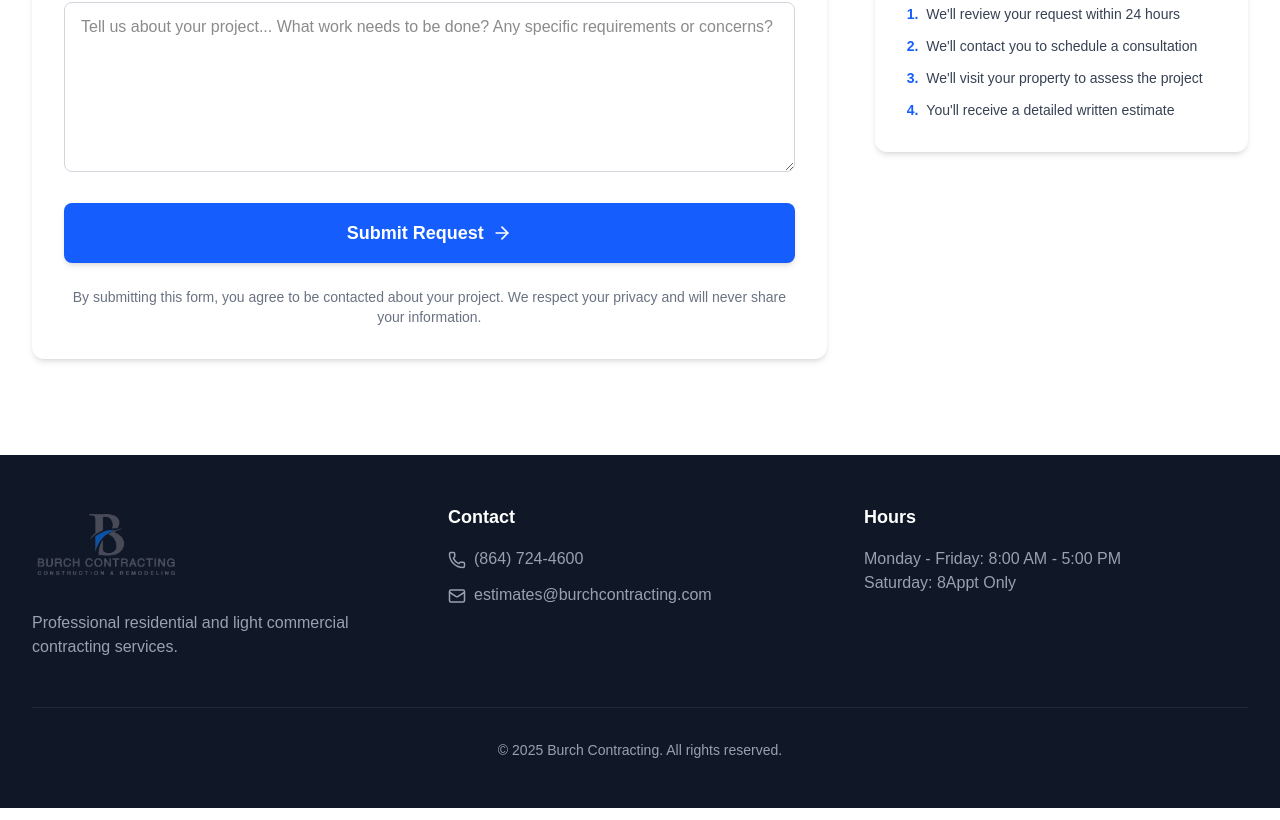
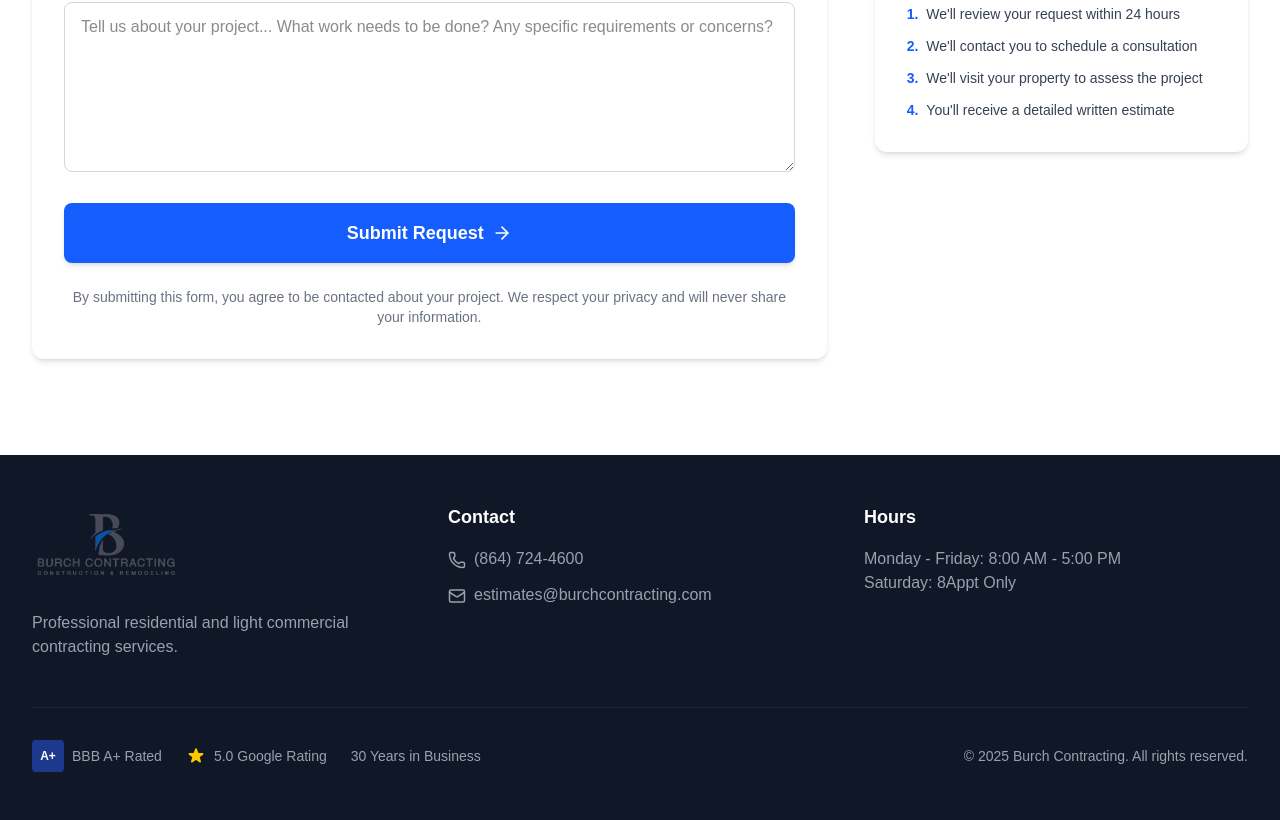
Before and after one commit to cscottburch1/burch-contracting-fresh, a Next.js app: page /contact in a window 1280 px wide. Shown: the part 1040-1860 px from the top of the page. Built offline with nearby package versions, Linux system fonts and the light colour scheme; no server answers.

Commit message:
Add BBB A+ rating throughout site - badges, footer, and credentials

```diff
--- a/src/app/page.tsx
+++ b/src/app/page.tsx
@@ -106,16 +106,18 @@ export default function HomePage() {
 
             <div className="flex flex-wrap items-center gap-6 md:gap-8 text-base animate-fade-in-up stagger-3 opacity-0">
               <div className="flex items-center gap-3 glass px-4 py-2 rounded-full">
-                <Icon name="ShieldCheck" size={24} className="text-green-400" />
-                <span className="font-medium">Licensed & Insured</span>
+                <div className="bg-blue-900 text-white rounded-full w-7 h-7 flex items-center justify-center font-bold text-xs">
+                  A+
+                </div>
+                <span className="font-medium">BBB A+ Rated</span>
               </div>
               <div className="flex items-center gap-3 glass px-4 py-2 rounded-full">
                 <Icon name="Star" size={24} className="text-yellow-400" />
-                <span className="font-medium">5-Star Rated</span>
+                <span className="font-medium">5.0 Google Rating</span>
               </div>
               <div className="flex items-center gap-3 glass px-4 py-2 rounded-full">
-                <Icon name="MapPin" size={24} className="text-blue-400" />
-                <span className="font-medium">Local & Trusted</span>
+                <Icon name="ShieldCheck" size={24} className="text-green-400" />
+                <span className="font-medium">30 Years Experience</span>
               </div>
             </div>
           </div>
@@ -321,8 +323,30 @@ export default function HomePage() {
             Don't just take our word for it - hear from homeowners we've helped
           </p>
 
-          {/* Google Reviews Badge */}
-          <div className="flex items-center justify-center gap-4 mb-8">
+          {/* Trust Badges */}
+          <div className="flex flex-wrap items-center justify-center gap-4 mb-8">
+            {/* BBB A+ Badge */}
+            <a
+              href="https://www.bbb.org/us/sc/gray-court/profile/home-additions/burch-contracting-llc-0673-90007875"
+              target="_blank"
+              rel="noopener noreferrer"
+              className="inline-flex items-center gap-3 bg-white border-2 border-gray-200 rounded-lg px-6 py-4 hover:shadow-lg transition-all group"
+            >
+              <div className="flex items-center gap-2">
+                <div className="bg-blue-900 text-white rounded-full w-12 h-12 flex items-center justify-center font-bold text-lg">
+                  A+
+                </div>
+                <div className="text-left">
+                  <div className="text-sm font-semibold text-gray-900">BBB Accredited</div>
+                  <div className="text-xs text-gray-600">A+ Rating Since 2014</div>
+                </div>
+              </div>
+              <svg className="w-5 h-5 text-gray-400 group-hover:text-blue-600 transition-colors" fill="none" stroke="currentColor" viewBox="0 0 24 24">
+                <path strokeLinecap="round" strokeLinejoin="round" strokeWidth={2} d="M9 5l7 7-7 7" />
+              </svg>
+            </a>
+
+            {/* Google Reviews Badge */}
             <a
               href="https://www.google.com/maps/place/Burch+Contracting/@34.6341746,-82.0744941,17z/data=!4m7!3m6!1s0x88578d1a6ee3c001:0x147295d161e89612!8m2!3d34.6341746!4d-82.0744941!16s%2Fg%2F11bbrjh0dt"
               target="_blank"
--- a/src/components/layout/Footer.tsx
+++ b/src/components/layout/Footer.tsx
@@ -41,10 +41,32 @@ export const Footer: React.FC = () => {
           </div>
         </div>
 
-        <div className="border-t border-gray-800 pt-8 text-center">
-          <p className="text-gray-400 text-sm">
-            © {currentYear} {businessConfig.name}. All rights reserved.
-          </p>
+        <div className="border-t border-gray-800 pt-8">
+          <div className="flex flex-col md:flex-row items-center justify-between gap-4">
+            <div className="flex items-center gap-6">
+              <a
+                href="https://www.bbb.org/us/sc/gray-court/profile/home-additions/burch-contracting-llc-0673-90007875"
+                target="_blank"
+                rel="noopener noreferrer"
+                className="flex items-center gap-2 text-gray-400 hover:text-white transition-colors"
+              >
+                <div className="bg-blue-900 text-white rounded w-8 h-8 flex items-center justify-center font-bold text-xs">
+                  A+
+                </div>
+                <span className="text-sm">BBB A+ Rated</span>
+              </a>
+              <div className="flex items-center gap-2 text-gray-400">
+                <svg className="w-5 h-5 text-yellow-400" fill="currentColor" viewBox="0 0 20 20">
+                  <path d="M9.049 2.927c.3-.921 1.603-.921 1.902 0l1.07 3.292a1 1 0 00.95.69h3.462c.969 0 1.371 1.24.588 1.81l-2.8 2.034a1 1 0 00-.364 1.118l1.07 3.292c.3.921-.755 1.688-1.54 1.118l-2.8-2.034a1 1 0 00-1.175 0l-2.8 2.034c-.784.57-1.838-.197-1.539-1.118l1.07-3.292a1 1 0 00-.364-1.118L2.98 8.72c-.783-.57-.38-1.81.588-1.81h3.461a1 1 0 00.951-.69l1.07-3.292z" />
+                </svg>
+                <span className="text-sm">5.0 Google Rating</span>
+              </div>
+              <span className="text-sm text-gray-400">30 Years in Business</span>
+            </div>
+            <p className="text-gray-400 text-sm">
+              © {currentYear} {businessConfig.name}. All rights reserved.
+            </p>
+          </div>
         </div>
       </div>
     </footer>
--- a/src/config/business.ts
+++ b/src/config/business.ts
@@ -2,6 +2,18 @@ export const businessConfig = {
   name: "Burch Contracting",
   tagline: "Reliable Home Repair & Remodeling You Can Trust",
   description: "Professional residential and light commercial contracting services.",
+
+  credentials: {
+    bbbRating: "A+",
+    bbbSince: "2014",
+    yearsInBusiness: 30,
+    established: "1995",
+    bbbUrl: "https://www.bbb.org/us/sc/gray-court/profile/home-additions/burch-contracting-llc-0673-90007875",
+    googleRating: "5.0",
+    googleUrl: "https://www.google.com/maps/place/Burch+Contracting/@34.6341746,-82.0744941,17z/data=!4m7!3m6!1s0x88578d1a6ee3c001:0x147295d161e89612!8m2!3d34.6341746!4d-82.0744941!16s%2Fg%2F11bbrjh0dt",
+    licensed: true,
+    insured: true
+  },
 
   contact: {
     phone: "(864) 724-4600",
```
